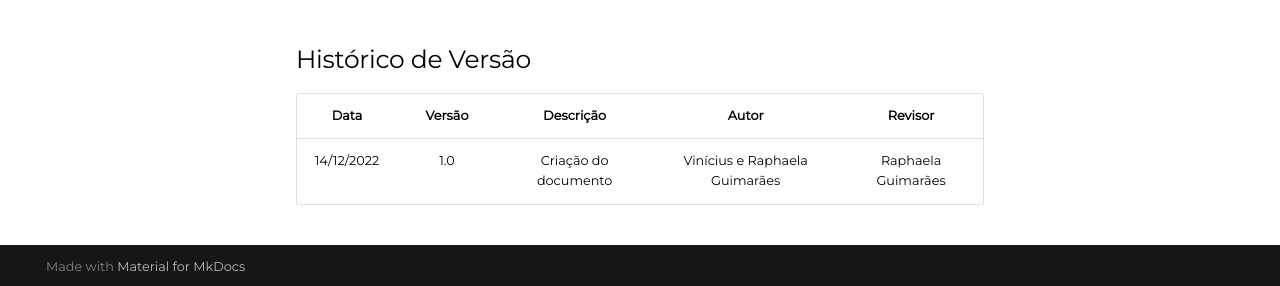
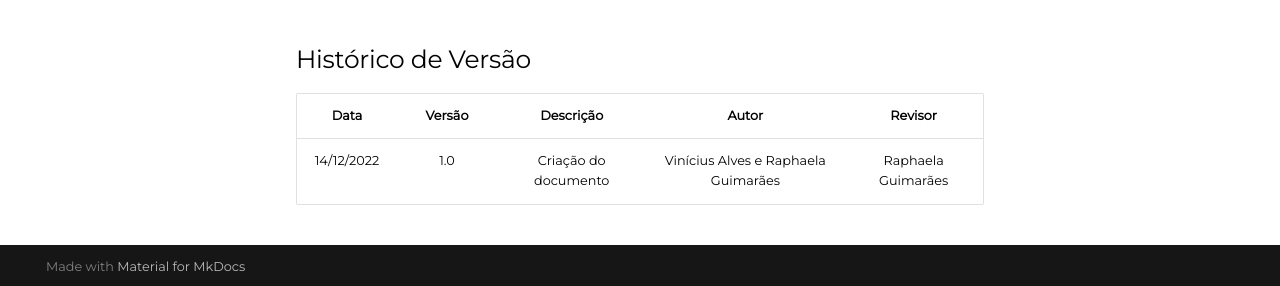
Before and after one commit to mdsreq-fga-unb/2022.2-Aprender3, an MkDocs documentation site: the page built from docs/DesignAvalDesenv/nivel1/storyboard/planeja_avalia_storyboard.md, in a window 1280 px wide and 900 px high, scrolled down 3361 px. Shown: the part 611-897 px from the top of the window. Built offline with MkDocs 1.6.1 and Material for MkDocs 9.7.7, drawn with Linux system fonts in a browser that asks for light colours.

Commit message:
Update planeja_avalia_storyboard.md

```diff
--- a/docs/DesignAvalDesenv/nivel1/storyboard/planeja_avalia_storyboard.md
+++ b/docs/DesignAvalDesenv/nivel1/storyboard/planeja_avalia_storyboard.md
@@ -97,4 +97,4 @@ Após a conclusão de cada entrevista, o avaliador deverá elaborar o relatório
 
 | Data       | Versão | Descrição            | Autor             | Revisor |
 |:----------:|:------:|:--------------------:|:-----------------:|:-------:|
-|14/12/2022  | 1.0 | Criação do documento| Vinícius e Raphaela Guimarães | Raphaela Guimarães |
+|14/12/2022  | 1.0 | Criação do documento| Vinícius Alves e Raphaela Guimarães | Raphaela Guimarães |
```
